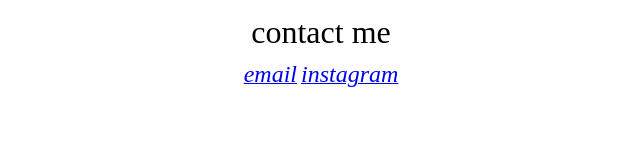
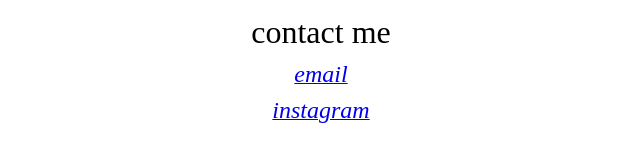
Before and after one commit to yarshys/website, a plain HTML site: page contact.html in a window 1280 px wide. Shown: the whole page, without its empty margins (327-967 px from the left). Drawn offline with Linux system fonts and the light colour scheme.

Commit message:
Update contact.html

```diff
--- a/contact.html
+++ b/contact.html
@@ -15,7 +15,7 @@
     <font size="+3">contact me</font><br>
 
 
-    <a href="mailto:kierengmarsh@gmail.com"><font size="+2.5"><i>email</i></font></a>
+    <a href="mailto:kierengmarsh@gmail.com"><font size="+2.5"><i>email</i></font></a><br>
     <a href="https://www.instagram.com/kgmrsh/"><font size="+2.6"><i>instagram</i></font></a>
 </p>
 
```
